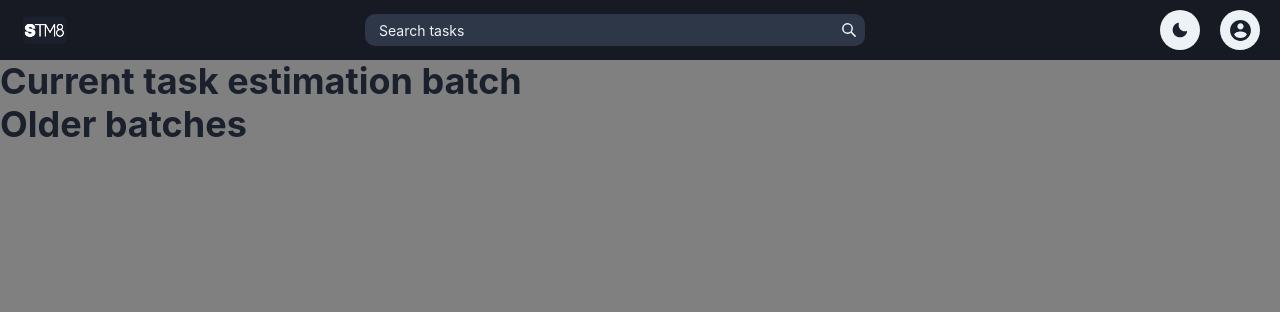
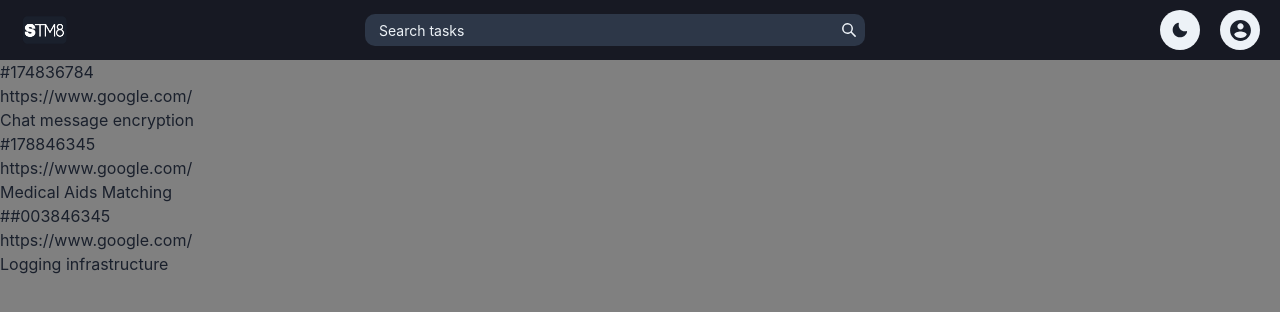
Before and after one commit to vmanun/stm8, a React (Create React App) app: page / in a window 1280 px wide. Shown: the top 312 px of the page. Built offline with nearby package versions, Linux system fonts and the light colour scheme.

Commit message:
Creating task model

```diff
--- a/src/App.tsx
+++ b/src/App.tsx
@@ -1,7 +1,7 @@
 import { Box } from "@chakra-ui/react";
 import * as React from "react";
-import TasksList from "./components/TasksList";
-import TopNavBar from "./components/TopNavBar";
+import TasksList from "./components/tasks/TasksList";
+import TopNavBar from "./components/ui-components/TopNavBar";
 
 export const App = () => {
   return (
--- a/src/components/Logo.tsx
+++ /dev/null
@@ -1,7 +0,0 @@
-import * as React from "react";
-import { Image } from "@chakra-ui/react";
-import logo from "../assets/images/logo.png";
-
-export const Logo = ({ width = 50, height = 50, ...props }) => (
-  <Image src={logo} style={{ width, height }} {...props} />
-);
--- a/src/components/TasksList.tsx
+++ /dev/null
@@ -1,14 +0,0 @@
-import { Box, Heading } from "@chakra-ui/react";
-import React from "react";
-
-export default function TasksList() {
-  // TODO: Create single task model, determine how single view should work, design task card
-  return (
-    <Box>
-      <Heading>Current task estimation batch</Heading>
-      <Box></Box>
-      <Heading>Older batches</Heading>
-      <Box></Box>
-    </Box>
-  );
-}
--- /dev/null
+++ b/src/components/tasks/TasksList.tsx
@@ -0,0 +1,29 @@
+import { Box, Heading } from "@chakra-ui/react";
+import React, { useEffect, useState } from "react";
+import { SerializedTask, Task } from "../../models/Task.d";
+import { mockedTasks } from "../../mocks/data/tasks";
+
+//TODO: Stylize
+export default function TasksList() {
+  const [tasks, setTasks]: [Task[], any] = useState([]);
+
+  useEffect(() => {
+    (async () => {
+      const rawTasks: SerializedTask[] = mockedTasks;
+
+      setTasks(rawTasks.map((serializedTask) => new Task(serializedTask)));
+    })();
+  }, []);
+
+  return (
+    <Box>
+      {tasks.map((task) => (
+        <div key={task.id}>
+          <h1>{task.id}</h1>
+          <h1>{task.link.toString()}</h1>
+          <h1>{task.title}</h1>
+        </div>
+      ))}
+    </Box>
+  );
+}
--- /dev/null
+++ b/src/components/ui-components/Logo.tsx
@@ -0,0 +1,7 @@
+import * as React from "react";
+import { Image, ImageProps } from "@chakra-ui/react";
+import logo from "../../assets/images/logo.png";
+
+export const Logo = ({ width = 50, height = 50, ...props }: ImageProps) => (
+  <Image src={logo} width={width} height={height} {...props} />
+);
--- a/src/components/RoundedIconButton.tsx
+++ b/src/components/ui-components/RoundedIconButton.tsx
@@ -1,11 +1,19 @@
 import React from "react";
-import { IconButton, Link, useStyleConfig } from "@chakra-ui/react";
-import { ComponentProperties } from "../declarations";
+import {
+  IconButton,
+  IconButtonProps,
+  Link,
+  useStyleConfig,
+} from "@chakra-ui/react";
+
+type RoundedIconButtonProps = {
+  href?: URL;
+} & IconButtonProps;
 
 export default function RoundedIconButton({
   href,
   ...props
-}: ComponentProperties) {
+}: RoundedIconButtonProps) {
   const innerIconButton = (
     <IconButton
       {...props}
@@ -14,8 +22,8 @@ export default function RoundedIconButton({
       aria-label="Turn off dark mode"
     />
   );
-  return href && new URL(href) ? (
-    <Link href={href} isExternal>
+  return href ? (
+    <Link href={href.toString()} isExternal>
       {innerIconButton}
     </Link>
   ) : (
--- a/src/components/TopNavBar.tsx
+++ b/src/components/ui-components/TopNavBar.tsx
@@ -6,7 +6,7 @@ import { MdAccountCircle } from "react-icons/md";
 import { Logo } from "./Logo";
 import TextInput from "./TextInput";
 import RoundedIconButton from "./RoundedIconButton";
-import { ScopedStyleSheet } from "../declarations";
+import { ScopedStyleSheet } from "../../declarations";
 
 const styles: ScopedStyleSheet = {
   topNavBar: {
@@ -30,7 +30,7 @@ const TopNavBar = () => {
       </InputGroup>
       <Flex justifyContent="space-between" width="26%" maxWidth="100px">
         <RoundedIconButton
-          href="https://www.youtube.com/watch?v=dQw4w9WgXcQ"
+          href={new URL("https://www.youtube.com/watch?v=dQw4w9WgXcQ")}
           icon={<MoonIcon />}
           aria-label="Turn off dark mode"
         />
--- /dev/null
+++ b/src/mocks/data/tasks.js
@@ -0,0 +1,18 @@
+// TODO: Create mock for batches
+export const mockedTasks = [
+    {
+        "id": "#174836784",
+        "title": "Chat message encryption",
+        "link": "https://www.google.com"
+    },
+    {
+        "id": "#178846345",
+        "title": "Medical Aids Matching",
+        "link": "https://www.google.com"
+    },
+    {
+        "id": "##003846345",
+        "title": "Logging infrastructure",
+        "link": "https://www.google.com"
+    }
+];
--- /dev/null
+++ b/src/models/Task.d.ts
@@ -0,0 +1,29 @@
+export interface SerializedTask {
+  id: string;
+  title: string;
+  link: string;
+}
+
+export class Task {
+  public id: string;
+  public title: string;
+  public link: URL;
+
+  private sanitizeId(id: string) {
+    if (Task.isValidId(id)) return id;
+    else
+      throw new Error(
+        `Invalid ID '${id}'. Correct task ID sintax consist of one or two hashes (#) followed by 9 numbers`
+      );
+  }
+
+  public static isValidId(id: string) {
+    return /#{1,2}[0-9]{9,9}$/.test(id);
+  }
+
+  public constructor(data: SerializedTask) {
+    this.id = this.sanitizeId(data.id);
+    this.title = data.title;
+    this.link = new URL(data.link);
+  }
+}
```
Also changed, not shown: tsconfig.json (+23 -17 lines), src/components/ui-components/TextInput.tsx (renamed from src/components/TextInput.tsx).
